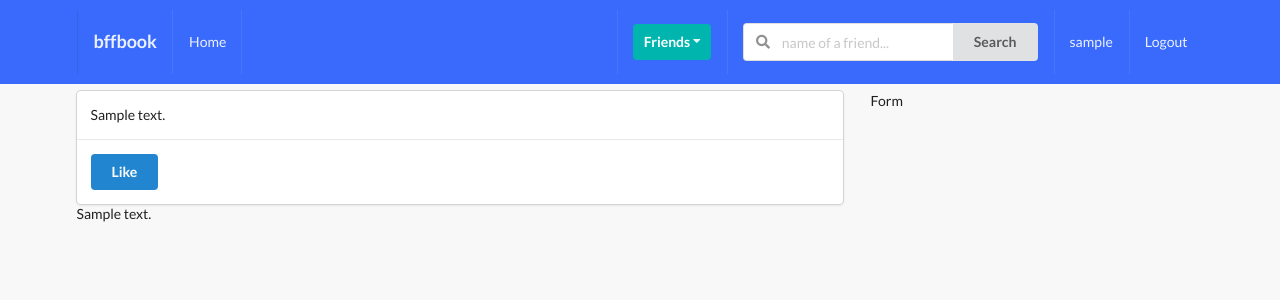
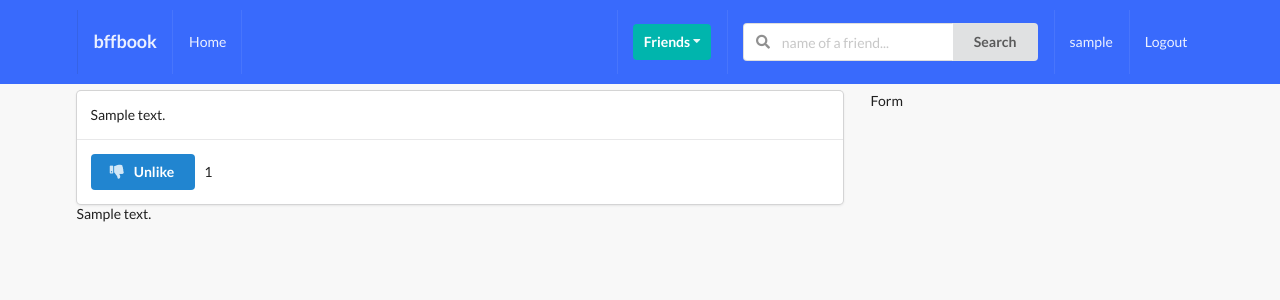
Before and after one commit to jsrimr/django-socialNet, a Django app: page /posts/ in a window 1280 px wide. Shown: the top 300 px of the page. Run offline with Django 3.2, Linux system fonts and the light colour scheme; a user stored in the database is signed in; tables that the repository leaves empty hold one stand-in row (values such as "Sample post"); some libraries are stand-ins or nearby versions.

Commit message:
part7 complete. html파일안에 obj.liked.all().count() 를 쓸 순 없다. 그렇다면 게시글의 like 수를 가져오기 위해서 어떻게 해야할까?

```diff
--- a/posts/views.py
+++ b/posts/views.py
@@ -7,9 +7,11 @@ from .models import Post, Like
 # Create your views here.
 def post_comment_create_and_list_view(request):
     qs = Post.objects.all()
+    profile = Profile.objects.get(user=request.user)
 
     context = {
         'qs': qs,
+        'profile': profile,
     }
     return render(request, 'posts/main.html', context)
 
@@ -26,13 +28,16 @@ def like_unlike_post(request):
         else:
             post_obj.liked.add(profile)  # db 추가 메소드
 
-        like, created = Like.objects.get_or_create(user=profile, post_id=post_id) # get_or_create : 있으면 가져오고 없으면 더미 만들어서 가져온다
+        like, created = Like.objects.get_or_create(user=profile,
+                                                   post_id=post_id)  # get_or_create : 있으면 가져오고 없으면 더미 만들어서 가져온다
 
         if not created:
             if like.value == 'Like':
                 like.value = 'Unlike'
             else:
                 like.value = 'Like'
+        else:
+            like.value = 'Like'
 
         post_obj.save()
         like.save()
--- a/templates/posts/main.html
+++ b/templates/posts/main.html
@@ -17,7 +17,15 @@
                             <form action="{% url 'posts:like-post-view' %}" method="POST">
                                 {% csrf_token %}
                                 <input type="hidden" name="post_id" value="{{ obj.id }}">
-                                <button class="ui primary button">Like</button>
+                                <button class="ui primary button">
+                                    {% if profile not in obj.liked.all %}
+                                        <i class="thumbs up icon"></i>&nbsp;Like
+                                    {% else %}
+                                        <i class="thumbs down icon"></i>&nbsp;Unlike
+                                    {% endif %}
+                                </button>
+                            &nbsp;{{ obj.num_likes }}
+{#                            obj.liked.all().count() 를 할 순 없다. 함수 명을 적어줘야 한다, 그래서 2개 연속으로 실행할 순 없으니 num_likesr같은 메소드를 만들어둔다 #}
 {#                            이 버튼에 어떻게 기능을 연결할까? -> form action!#}
                             </form>
                         </div>
```
